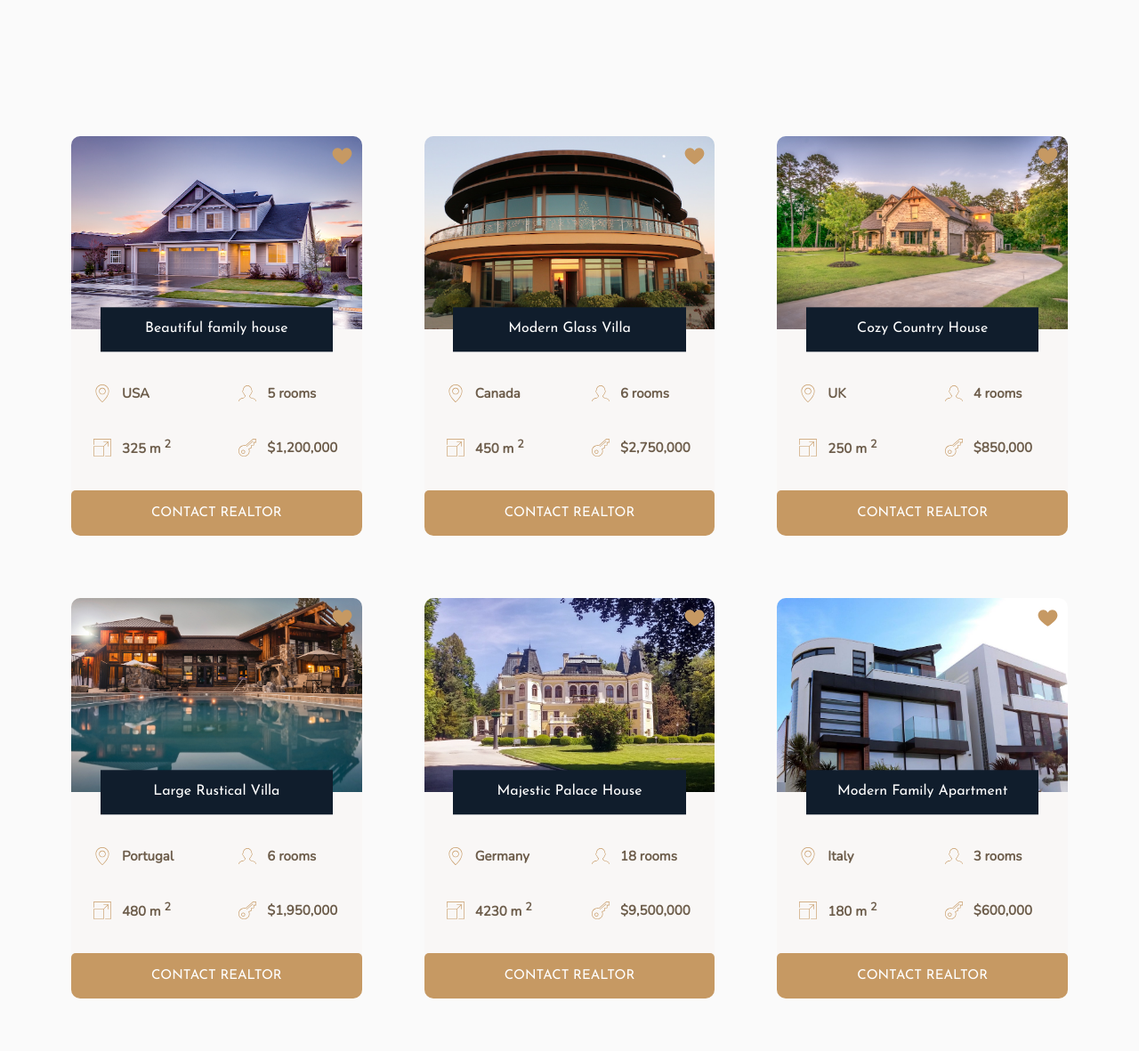
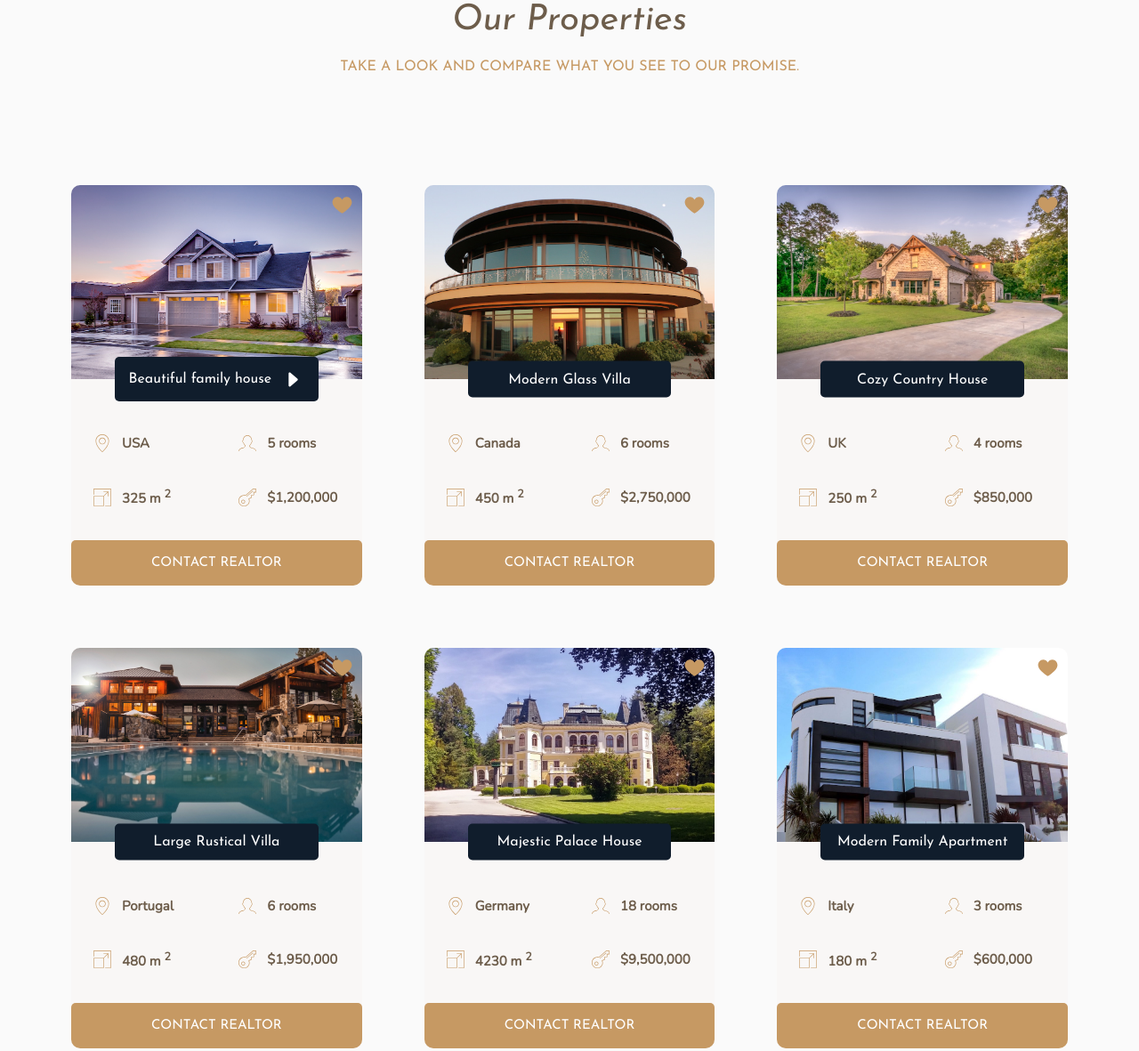
Before and after one commit to RobicaCodeaza/PropertyNexter, a website built with Parcel: page index.html in a window 1280 px wide. Shown: the part 3233-4414 px from the top of the page at 89% size. Built offline with nearby package versions, Linux system fonts and the light colour scheme; files whose address does not match are found by name.

Commit message:
Ion Icons Error

```diff
--- a/index.html
+++ b/index.html
@@ -16,6 +16,15 @@
       href="https://fonts.googleapis.com/css?family=Josefin+Sans:300,400,400i|Nunito:300,300i"
       rel="stylesheet"
     />
+    <script
+      type="module"
+      src="https://unpkg.com/ionicons@7.1.0/dist/ionicons/ionicons.esm.js"
+    ></script>
+    <script
+      module
+      src="https://unpkg.com/ionicons@7.1.0/dist/ionicons/ionicons.js"
+    ></script>
+
     <link rel="stylesheet" href="./src/sass/style.scss" />
 
     <title>RealProperty &mdash; your home, your freedom</title>
@@ -186,13 +195,24 @@
       </div>
     </section>
     <section class="section section--homes">
+      <h2 class="heading-2 aligned-title mb-sm">Our Properties</h2>
+      <h3 class="heading-3 aligned-title mb-hg">
+        Take a look and compare what you see to our promise.
+      </h3>
       <div class="homes-content">
         <div class="home">
+          <!-- <div class="home__overlay"></div> -->
           <img src="/src/img/house-1.jpeg" alt="House 1" class="home__img" />
           <svg class="home__like">
             <use xlink:href="/src/img/sprite.svg#icon-heart-full" />
           </svg>
-          <h5 class="home__name">Beautiful family house</h5>
+          <button class="home-name-btn">
+            Beautiful family house
+            <ion-icon
+              class="home-name-btn__icon"
+              name="caret-forward-outline"
+            ></ion-icon>
+          </button>
           <div class="home__location">
             <svg>
               <use xlink:href="/src/img/sprite.svg#icon-map-pin" />
@@ -224,7 +244,7 @@
           <svg class="home__like">
             <use xlink:href="/src/img/sprite.svg#icon-heart-full" />
           </svg>
-          <h5 class="home__name">Modern Glass Villa</h5>
+          <button class="home-name-btn">Modern Glass Villa</button>
           <div class="home__location">
             <svg>
               <use xlink:href="/src/img/sprite.svg#icon-map-pin" />
@@ -256,7 +276,7 @@
           <svg class="home__like">
             <use xlink:href="/src/img/sprite.svg#icon-heart-full" />
           </svg>
-          <h5 class="home__name">Cozy Country House</h5>
+          <button class="home-name-btn">Cozy Country House</button>
           <div class="home__location">
             <svg>
               <use xlink:href="/src/img/sprite.svg#icon-map-pin" />
@@ -288,7 +308,7 @@
           <svg class="home__like">
             <use xlink:href="/src/img/sprite.svg#icon-heart-full" />
           </svg>
-          <h5 class="home__name">Large Rustical Villa</h5>
+          <button class="home-name-btn">Large Rustical Villa</button>
           <div class="home__location">
             <svg>
               <use xlink:href="/src/img/sprite.svg#icon-map-pin" />
@@ -320,7 +340,7 @@
           <svg class="home__like">
             <use xlink:href="/src/img/sprite.svg#icon-heart-full" />
           </svg>
-          <h5 class="home__name">Majestic Palace House</h5>
+          <button class="home-name-btn">Majestic Palace House</button>
           <div class="home__location">
             <svg>
               <use xlink:href="/src/img/sprite.svg#icon-map-pin" />
@@ -352,7 +372,7 @@
           <svg class="home__like">
             <use xlink:href="/src/img/sprite.svg#icon-heart-full" />
           </svg>
-          <h5 class="home__name">Modern Family Apartment</h5>
+          <button class="home-name-btn">Modern Family Apartment</button>
           <div class="home__location">
             <svg>
               <use xlink:href="/src/img/sprite.svg#icon-map-pin" />
--- a/src/sass/components/_homes.scss
+++ b/src/sass/components/_homes.scss
@@ -9,13 +9,46 @@
 }
 
 .home {
-  border-radius: 1rem;
-  overflow: hidden;
-  background-color: $color-grey-light-1;
+  // position: relative;
   display: grid;
   grid-template-columns: repeat(2, 1fr);
   grid-row-gap: 3.5rem;
 
+  background-color: $color-grey-light-1;
+  overflow: hidden;
+  border-radius: 1rem;
+  transition: all 0.2s;
+
+  &:hover {
+    transform: translateY(-0.5rem);
+    & .home-name-btn {
+      width: 75%;
+      outline: 3px solid $color-primary;
+      box-shadow: 0 0.5rem 1rem 0 $color-secondary;
+    }
+
+    // & .home__overlay {
+    //   pointer-events: auto;
+    //   visibility: visible;
+    //   opacity: 1;
+    // }
+  }
+
+  // &__overlay {
+  //   background-image: linear-gradient(
+  //     rgba($color-secondary, 0.75),
+  //     rgba($color-secondary, 0.75)
+  //   );
+  //   position: absolute;
+  //   left: 0;
+  //   top: 0;
+  //   height: 100%;
+  //   width: 100%;
+
+  //   pointer-events: none;
+  //   visibility: hiddens;
+  //   opacity: 0;
+  // }
   &__img {
     width: 100%;
     grid-row: 1/2;
@@ -32,21 +65,43 @@
     width: 2.5rem;
   }
 
-  &__name {
+  &-name-btn {
+    cursor: pointer;
     grid-row: 1/2;
     grid-column: 1/-1;
     justify-self: center;
     transform: translateY(50%);
     align-self: end;
-    width: 80%;
+    width: 70%;
+
+    display: flex;
+    align-items: center;
+    justify-content: center;
 
     font-family: $font-display;
     font-size: 1.6rem;
     text-align: center;
-    padding: 1.25rem;
+    padding: 1.25rem 0.5rem;
     background-color: $color-secondary;
     color: #fff;
     font-weight: 400;
+    border: none;
+    border-radius: 0.5rem;
+    transition: all 0.2s;
+
+    &__icon {
+      height: 2.5rem;
+      width: 2.5rem;
+      color: #fff;
+      fill: #fff;
+      margin-left: 1.2rem;
+      transition: all 0.2s;
+    }
+    // &:hover {
+    //   & .home-name-btn__icon {
+    //     // margin-left: 2.5rem;
+    //   }
+    // }
   }
 
   &__location,
--- a/src/sass/pages/_home.scss
+++ b/src/sass/pages/_home.scss
@@ -39,6 +39,6 @@
     padding: 10rem 0 15rem 0;
   }
   &--homes {
-    padding: 25rem 0;
+    padding: 10rem 0 15rem 0;
   }
 }
```
